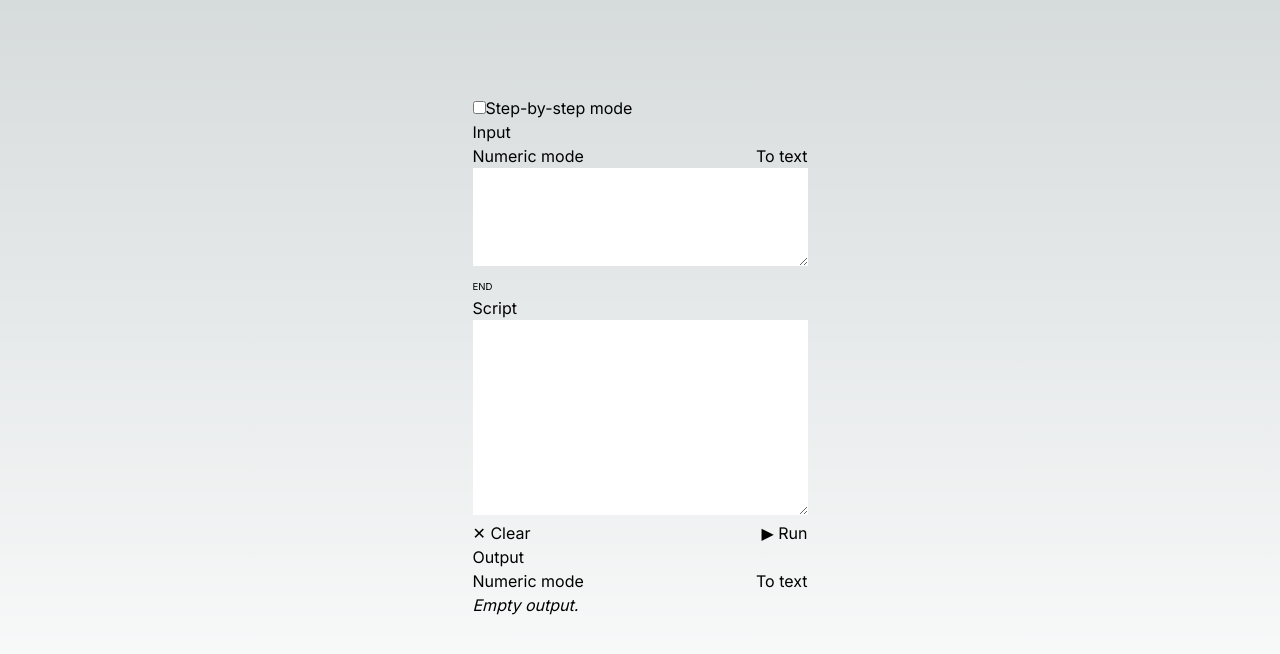
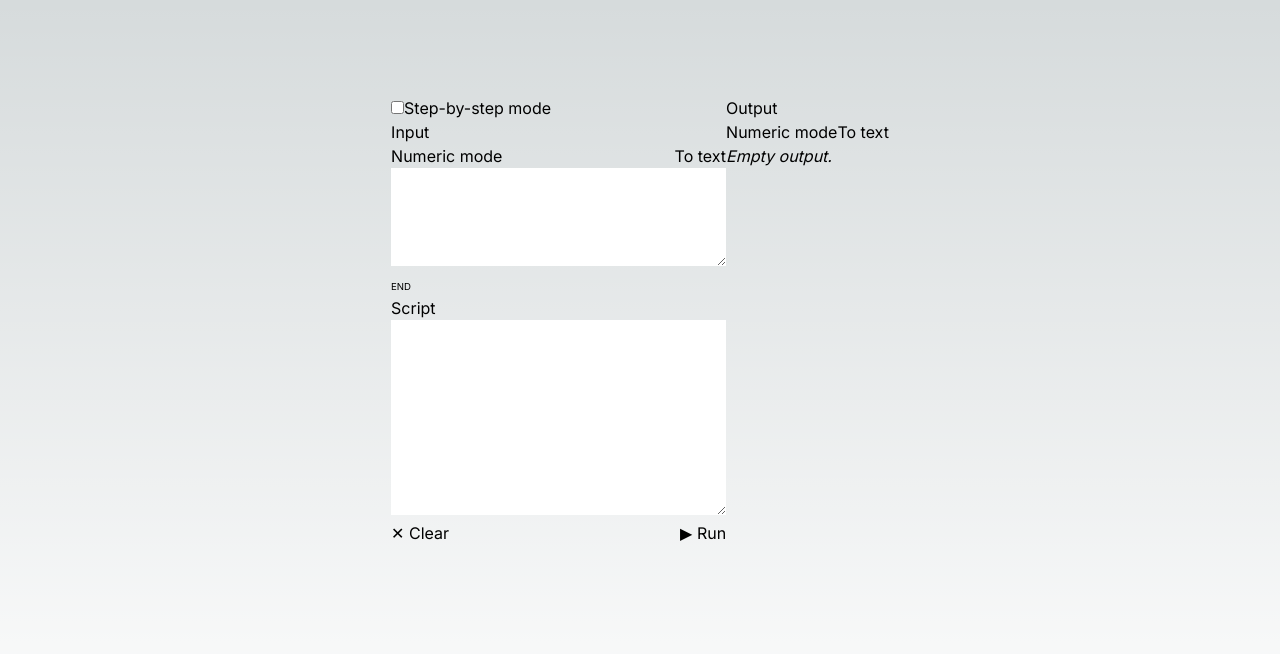
Before and after one commit to joeljpresent/jcodegame, a Next.js app: page / in a window 1280 px wide. Shown: the top 654 px of the page. Built offline with nearby package versions, Linux system fonts and the light colour scheme.

Commit message:
Move Output to its own row

```diff
--- a/src/app/CodeGame.tsx
+++ b/src/app/CodeGame.tsx
@@ -90,7 +90,9 @@ export default function CodeGame() {
     setExeState(null);
   }
 
-  return <div>
+  return (
+    <div className="flex flex-row">
+      <div>
         <div>
           <input name="stepByStepCheckbox" type="checkbox" onChange={handleToggleStepByStep} />
           <label htmlFor="stepByStepCheckbox">Step-by-step mode</label>
@@ -136,6 +138,8 @@ export default function CodeGame() {
               : <button onClick={handleRun}>▶ Run</button>
           }
         </div>
+      </div>
+      <div>
         <h2>Output</h2>
         <TextModeToggle
           isTextMode={isExeOutputTextMode}
@@ -147,5 +151,7 @@ export default function CodeGame() {
           isTextMode={isExeOutputTextMode}
         />
         {isStepByStep && exeState != null && <ValueVisualizer exeState={exeState} />}
-  </div>;
+      </div>
+    </div>
+  );
 }
```
Lines whose indentation alone changed are shown as unchanged.
